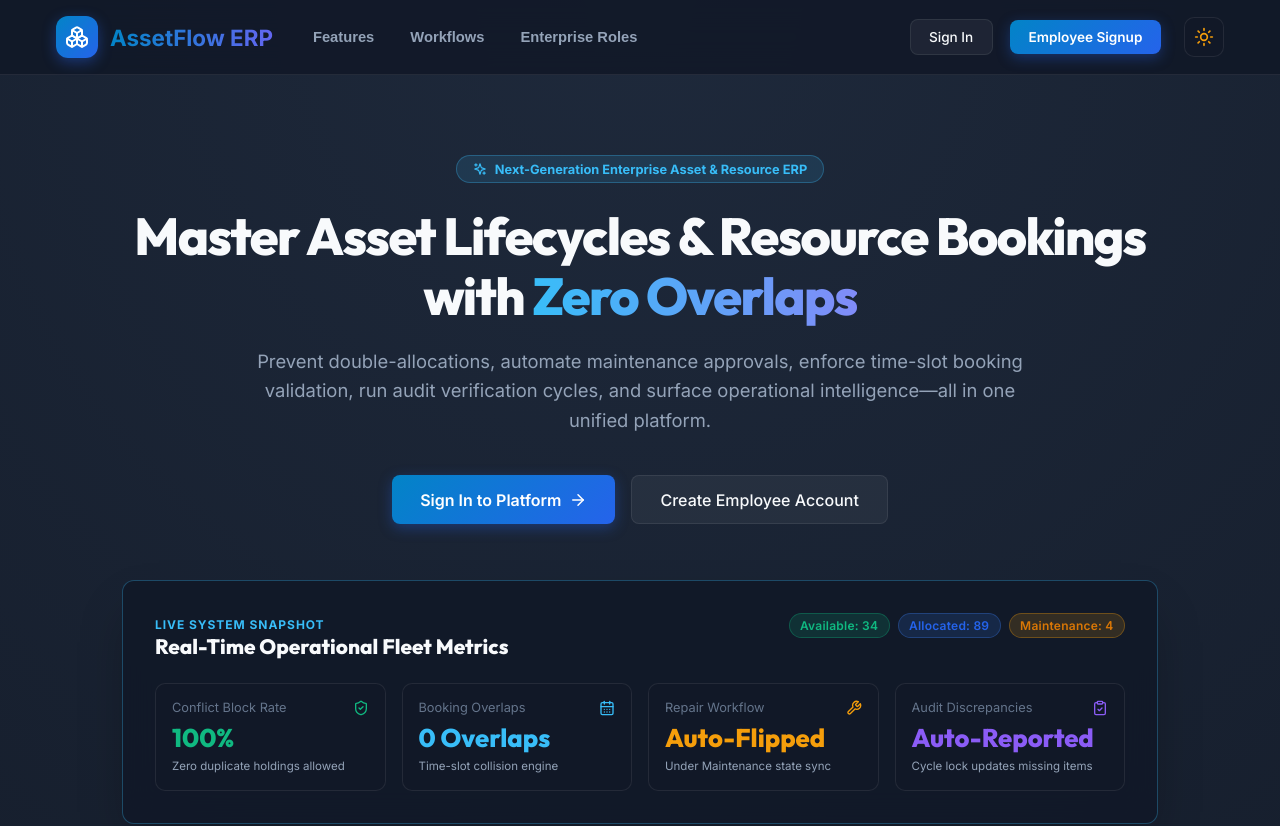
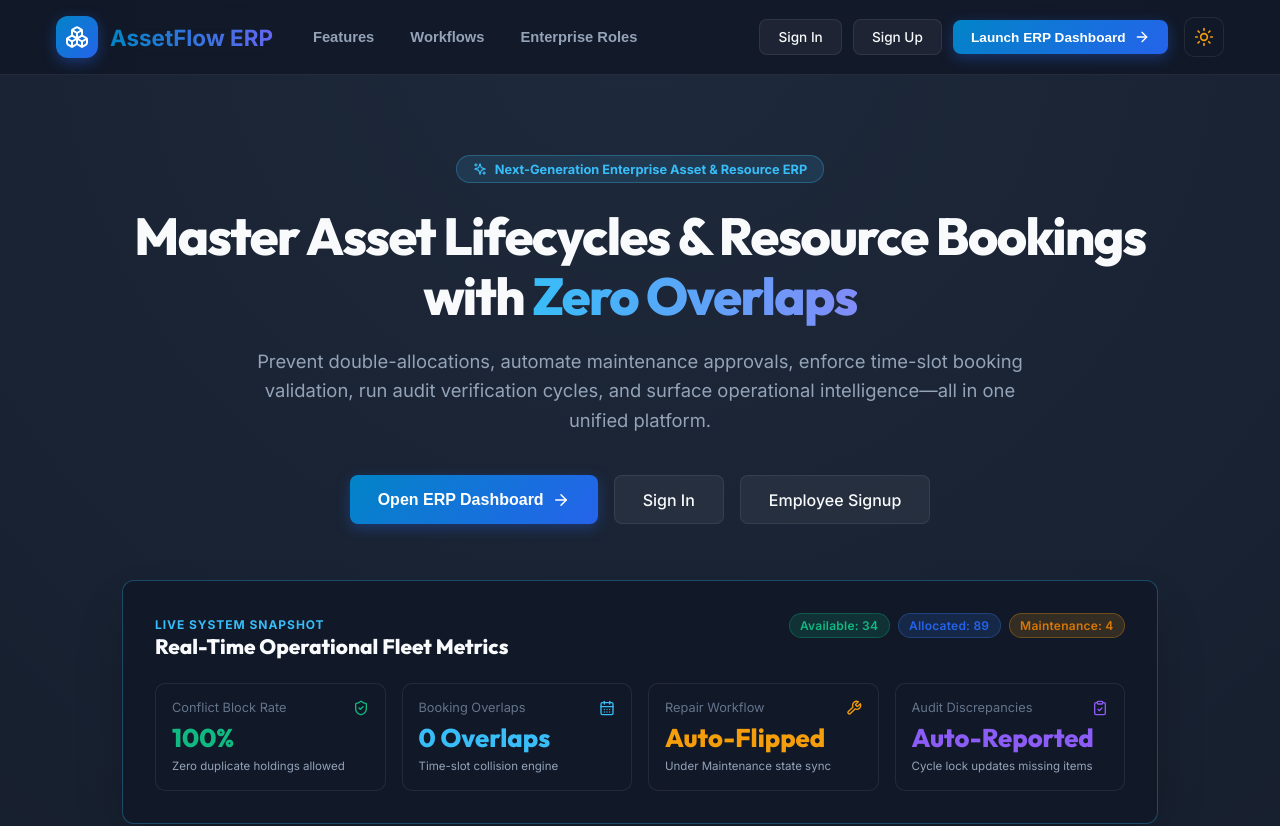
Before and after one commit to nimmisahu222716-lab/Assetflow, a React (Vite) app in the folder client/: page / in a window 1280 px wide. Shown: the top 826 px of the page. Built offline with nearby package versions, Linux system fonts and the light colour scheme; no server answers.

Commit message:
feat: make Sign In and Sign Up buttons permanently visible on homepage navigation and hero

```diff
--- a/client/src/pages/LandingHome.jsx
+++ b/client/src/pages/LandingHome.jsx
@@ -102,26 +102,19 @@ export const LandingHome = () => {
           </nav>
         </div>
 
-        {/* RIGHT CORNER: Desktop Action Links & Dark/Light Mode */}
-        <div className="landing-actions-desktop">
-          {user ? (
+        {/* RIGHT CORNER: Desktop Action Links (Sign In, Sign Up, Launch Dashboard) & Dark/Light Mode */}
+        <div className="landing-actions-desktop" style={{ display: 'flex', alignItems: 'center', gap: '0.65rem' }}>
+          <Link to="/login" className="glow-btn-secondary" style={{ fontSize: '0.85rem', textDecoration: 'none', padding: '0.55rem 1.15rem', whiteSpace: 'nowrap' }}>
+            Sign In
+          </Link>
+          <Link to="/signup" className="glow-btn-secondary" style={{ fontSize: '0.85rem', textDecoration: 'none', padding: '0.55rem 1.15rem', whiteSpace: 'nowrap' }}>
+            Sign Up
+          </Link>
           <button onClick={() => navigate('/dashboard')} className="glow-btn-primary" style={{ fontSize: '0.85rem', padding: '0.55rem 1.15rem', whiteSpace: 'nowrap' }}>
             Launch ERP Dashboard <ArrowRight size={16} />
           </button>
-          ) : (
-            <>
-              {/* 1. Sign In */}
-              <Link to="/login" className="glow-btn-secondary" style={{ fontSize: '0.85rem', textDecoration: 'none', padding: '0.55rem 1.15rem', whiteSpace: 'nowrap' }}>
-                Sign In
-              </Link>
-              {/* 2. Employee Signup */}
-              <Link to="/signup" className="glow-btn-primary" style={{ fontSize: '0.85rem', textDecoration: 'none', padding: '0.55rem 1.15rem', whiteSpace: 'nowrap' }}>
-                Employee Signup
-              </Link>
-            </>
-          )}
 
-          {/* 3. Dark/Light Mode Button */}
+          {/* Dark/Light Mode Button */}
           <button
             onClick={toggleTheme}
             title={`Switch to ${theme === 'dark' ? 'Light' : 'Dark'} Mode`}
@@ -191,17 +184,7 @@ export const LandingHome = () => {
             Enterprise Roles <ArrowRight size={16} color="var(--text-muted)" />
           </button>
 
-          <div className="landing-mobile-actions">
-            {user ? (
-              <button
-                onClick={() => { setMobileMenuOpen(false); navigate('/dashboard'); }}
-                className="glow-btn-primary"
-                style={{ width: '100%', justifyContent: 'center', padding: '0.75rem' }}
-              >
-                Launch ERP Dashboard <ArrowRight size={16} />
-              </button>
-            ) : (
-              <>
+          <div className="landing-mobile-actions" style={{ display: 'flex', flexDirection: 'column', gap: '0.65rem' }}>
             <Link
               to="/login"
               onClick={() => setMobileMenuOpen(false)}
@@ -213,13 +196,18 @@ export const LandingHome = () => {
             <Link
               to="/signup"
               onClick={() => setMobileMenuOpen(false)}
-                  className="glow-btn-primary"
+              className="glow-btn-secondary"
               style={{ width: '100%', textDecoration: 'none', textAlign: 'center', padding: '0.75rem' }}
             >
               Employee Signup
             </Link>
-              </>
-            )}
+            <button
+              onClick={() => { setMobileMenuOpen(false); navigate('/dashboard'); }}
+              className="glow-btn-primary"
+              style={{ width: '100%', justifyContent: 'center', padding: '0.75rem' }}
+            >
+              Launch ERP Dashboard <ArrowRight size={16} />
+            </button>
           </div>
         </div>
       )}
@@ -263,20 +251,15 @@ export const LandingHome = () => {
         </p>
 
         <div style={{ display: 'flex', gap: '1rem', justifyContent: 'center', flexWrap: 'wrap' }}>
-          {user ? (
           <button onClick={() => navigate('/dashboard')} className="glow-btn-primary" style={{ padding: '0.85rem 1.75rem', fontSize: '1rem' }}>
             Open ERP Dashboard <ArrowRight size={18} />
           </button>
-          ) : (
-            <>
-              <Link to="/login" className="glow-btn-primary" style={{ padding: '0.85rem 1.75rem', fontSize: '1rem', textDecoration: 'none' }}>
-                Sign In to Platform <ArrowRight size={18} />
+          <Link to="/login" className="glow-btn-secondary" style={{ padding: '0.85rem 1.75rem', fontSize: '1rem', textDecoration: 'none' }}>
+            Sign In
           </Link>
           <Link to="/signup" className="glow-btn-secondary" style={{ padding: '0.85rem 1.75rem', fontSize: '1rem', textDecoration: 'none' }}>
-                Create Employee Account
+            Employee Signup
           </Link>
-            </>
-          )}
         </div>
 
         {/* Hero Interactive ERP Snapshot Card */}
```
Lines whose indentation alone changed are shown as unchanged.
